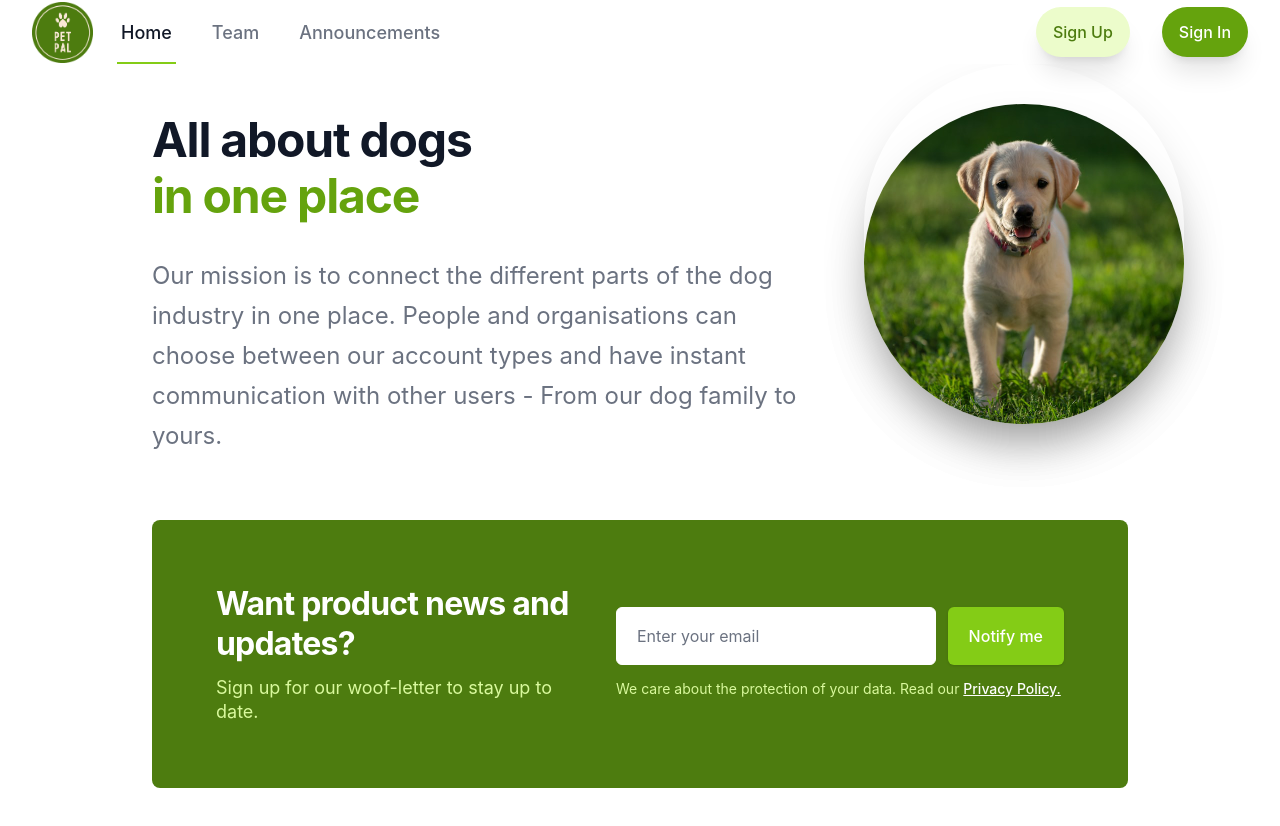
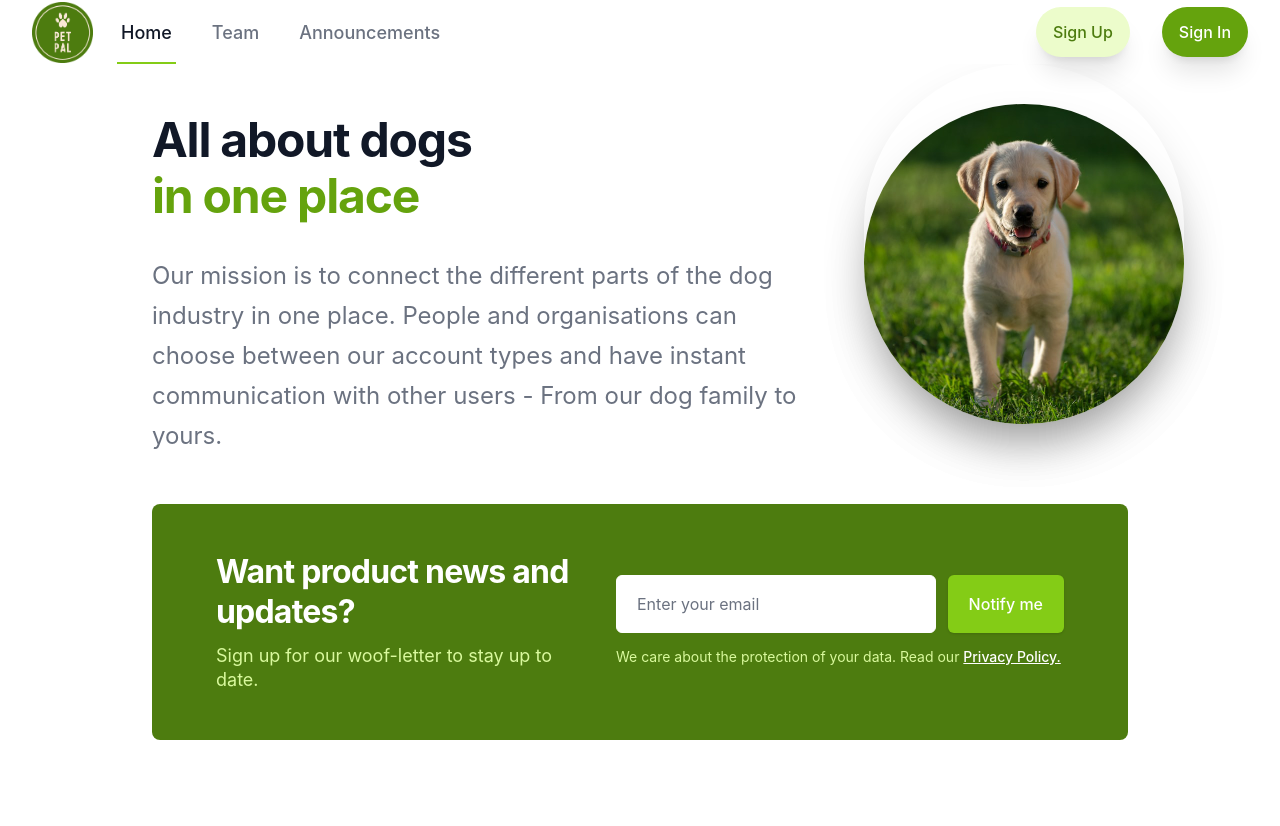
Before and after one commit to imevanc/pet-pal, a Next.js app: page / in a window 1280 px wide. Shown: the top 826 px of the page. Built offline with nearby package versions, Linux system fonts and the light colour scheme.

Commit message:
update newsletter container py

```diff
--- a/src/components/NewsletterContainer.tsx
+++ b/src/components/NewsletterContainer.tsx
@@ -3,8 +3,8 @@ import React from "react";
 const NewsletterContainer: React.FC = () => {
   return (
     <div className="bg-white">
-      <div className="mx-auto max-w-5xl py-12 sm:px-6 lg:py-16">
-        <div className="rounded-lg bg-lime-700 px-6 py-6 md:py-12 md:px-12 lg:py-16 lg:px-16 xl:flex xl:items-center">
+      <div className="mx-auto max-w-5xl py-12 sm:px-6 lg:py-12">
+        <div className="rounded-lg bg-lime-700 px-6 py-6 md:py-12 md:px-12 lg:py-12 lg:px-16 xl:flex xl:items-center">
           <div className="xl:w-0 xl:flex-1">
             <h2 className="text-2xl font-bold tracking-tight text-white sm:text-3xl">
               Want product news and updates?
```
